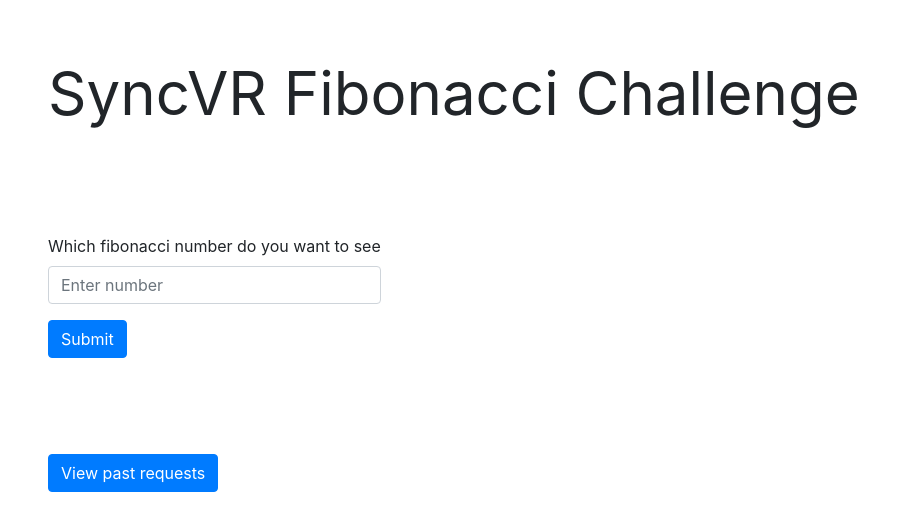
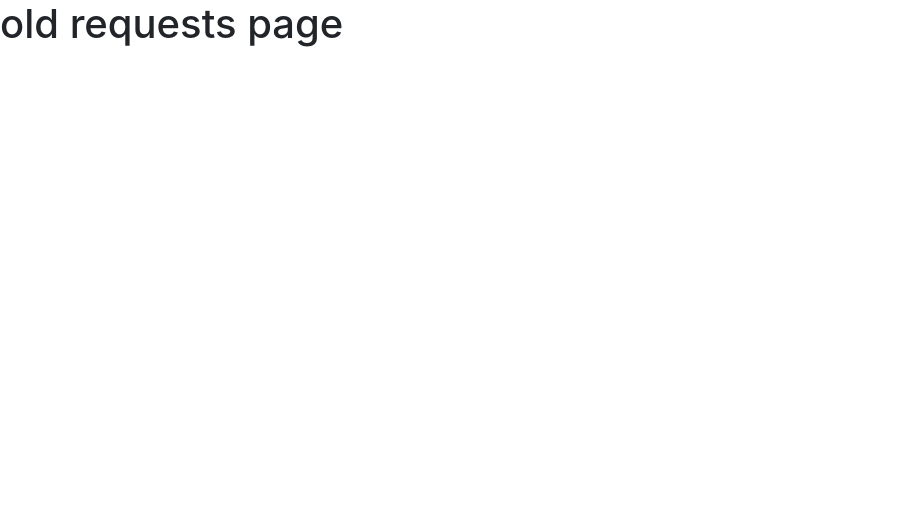
Before and after one commit to nehalicious/syncvr, a React (Create React App) app: page /OldRequests in a window 1280 px wide. Shown: the top 530 px of the page, without its empty margins (0-919 px from the left). Built offline with nearby package versions, Linux system fonts and the light colour scheme.

Commit message:
Add react router skeleton

```diff
--- a/package.json
+++ b/package.json
@@ -11,6 +11,7 @@
     "react": "^17.0.2",
     "react-bootstrap": "^1.5.2",
     "react-dom": "^17.0.2",
+    "react-router-dom": "^5.2.0",
     "react-scripts": "4.0.3",
     "web-vitals": "^1.1.1"
   },
--- a/src/App.js
+++ b/src/App.js
@@ -1,10 +1,12 @@
 import logo from './logo.svg';
 import './App.css';
-import Home from './Components/Home'
+import Routes from './Routes'
 
 function App() {
   return (
-    <Home/>
+    <div>
+      <Routes/>
+    </div>
   );
 }
 
--- /dev/null
+++ b/src/Routes.js
@@ -0,0 +1,36 @@
+import React, {Suspense } from 'react';
+import { Switch, Route, Redirect, useLocation } from 'react-router-dom';
+
+import Home from './Components/Home';
+import OldRequests from "./Components/OldRequests";
+
+const Routes = () => {
+    const location = useLocation();
+
+    return (
+        <Suspense
+            fallback={
+                <div className="d-flex align-items-center vh-100 justify-content-center text-center font-weight-bold font-size-lg py-3">
+                    <div className="w-50 mx-auto">
+                        Please wait while we load your pages
+                    </div>
+                </div>
+            }>
+            <Switch>
+                <Redirect exact from="/" to="/Home" />
+                <Route
+                    path={[
+                        '/Home',
+                        '/OldRequests'
+                    ]}>
+                    <Switch location={location} key={location.pathname}>
+                        <Route path="/Home" component={Home}/>
+                        <Route path="/OldRequests"component={OldRequests}/>
+                    </Switch>
+                </Route>
+            </Switch>
+        </Suspense>
+    );
+};
+
+export default Routes;
--- a/src/index.js
+++ b/src/index.js
@@ -2,13 +2,16 @@
 import ReactDOM from 'react-dom';
 import './index.css';
 import App from './App';
+import {BrowserRouter} from "react-router-dom";
 import reportWebVitals from './reportWebVitals';
 
 ReactDOM.render(
-  <React.StrictMode>
-    <App />
-  </React.StrictMode>,
-  document.getElementById('root')
+    <React.StrictMode>
+        <BrowserRouter basename="/">
+            <App />
+        </BrowserRouter>
+    </React.StrictMode>,
+    document.getElementById('root')
 );
 
 // If you want to start measuring performance in your app, pass a function
```
Also changed, not shown: 1 other file (tests, documents, lock files or other folders).
